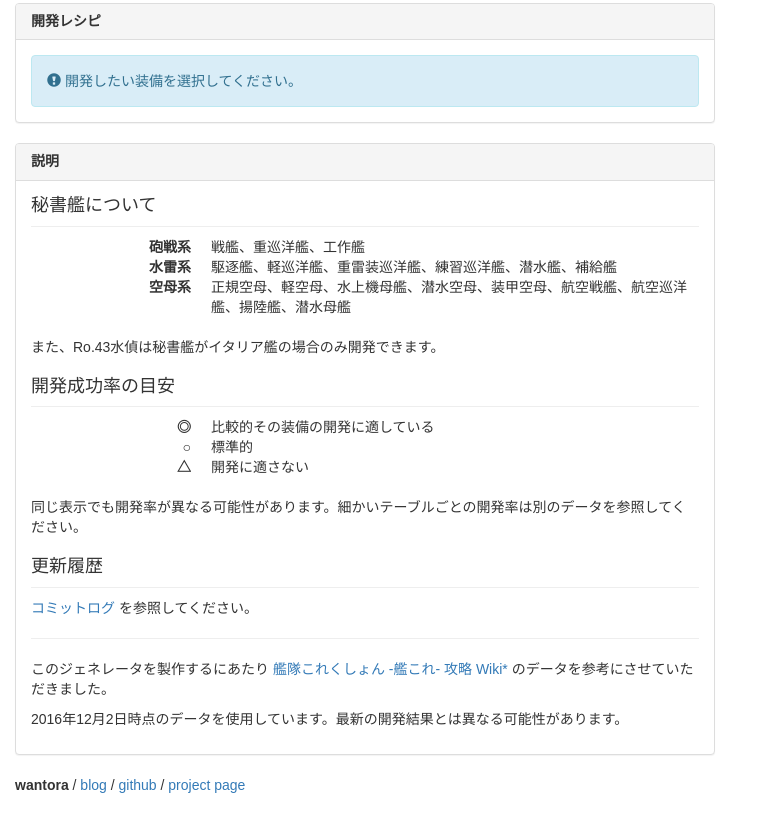
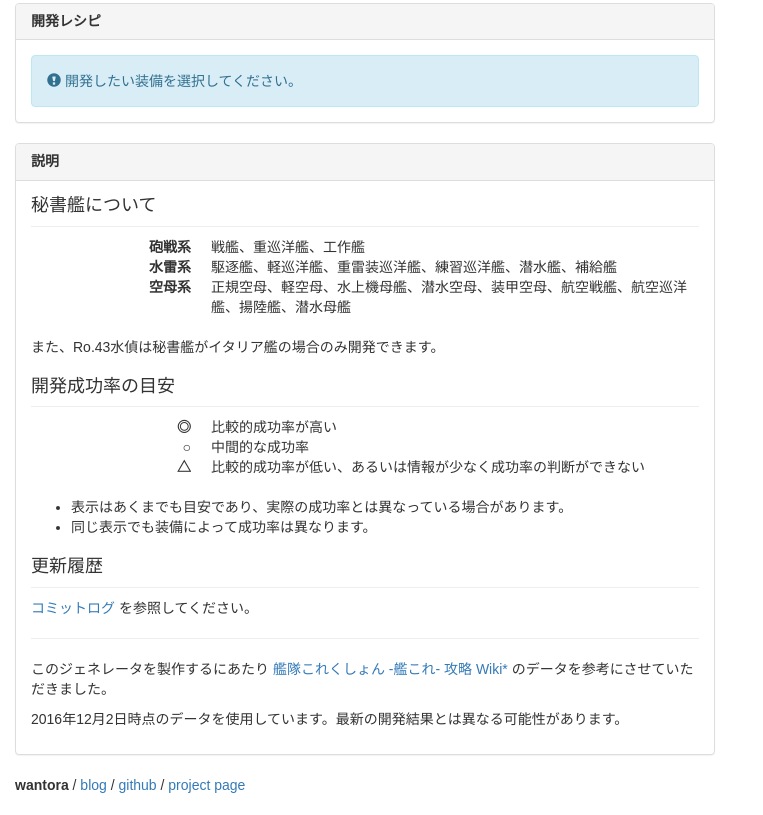
Before and after one commit to wantora/kancolle-recipe-generator, a website with bundled scripts: page public/index.html in a window 1280 px wide. Shown: the part 705-1520 px from the top of the page, without its empty margins (0-763 px from the left). Built offline with nearby package versions, Linux system fonts and the light colour scheme.

Commit message:
注意書きを追加

```diff
--- a/public/index.html
+++ b/public/index.html
@@ -45,12 +45,15 @@
       <h3>開発成功率の目安</h3>
 
       <dl class="dl-horizontal">
-      <dt>◎</dt><dd>比較的その装備の開発に適している</dd>
-      <dt>○</dt><dd>標準的</dd>
-      <dt>△</dt><dd>開発に適さない</dd>
+      <dt>◎</dt><dd>比較的成功率が高い</dd>
+      <dt>○</dt><dd>中間的な成功率</dd>
+      <dt>△</dt><dd>比較的成功率が低い、あるいは情報が少なく成功率の判断ができない</dd>
       </dl>
 
-      <p>同じ表示でも開発率が異なる可能性があります。細かいテーブルごとの開発率は別のデータを参照してください。</p>
+      <ul>
+      <li>表示はあくまでも目安であり、実際の成功率とは異なっている場合があります。</li>
+      <li>同じ表示でも装備によって成功率は異なります。</li>
+      </ul>
 
       <h3>更新履歴</h3>
 
```
